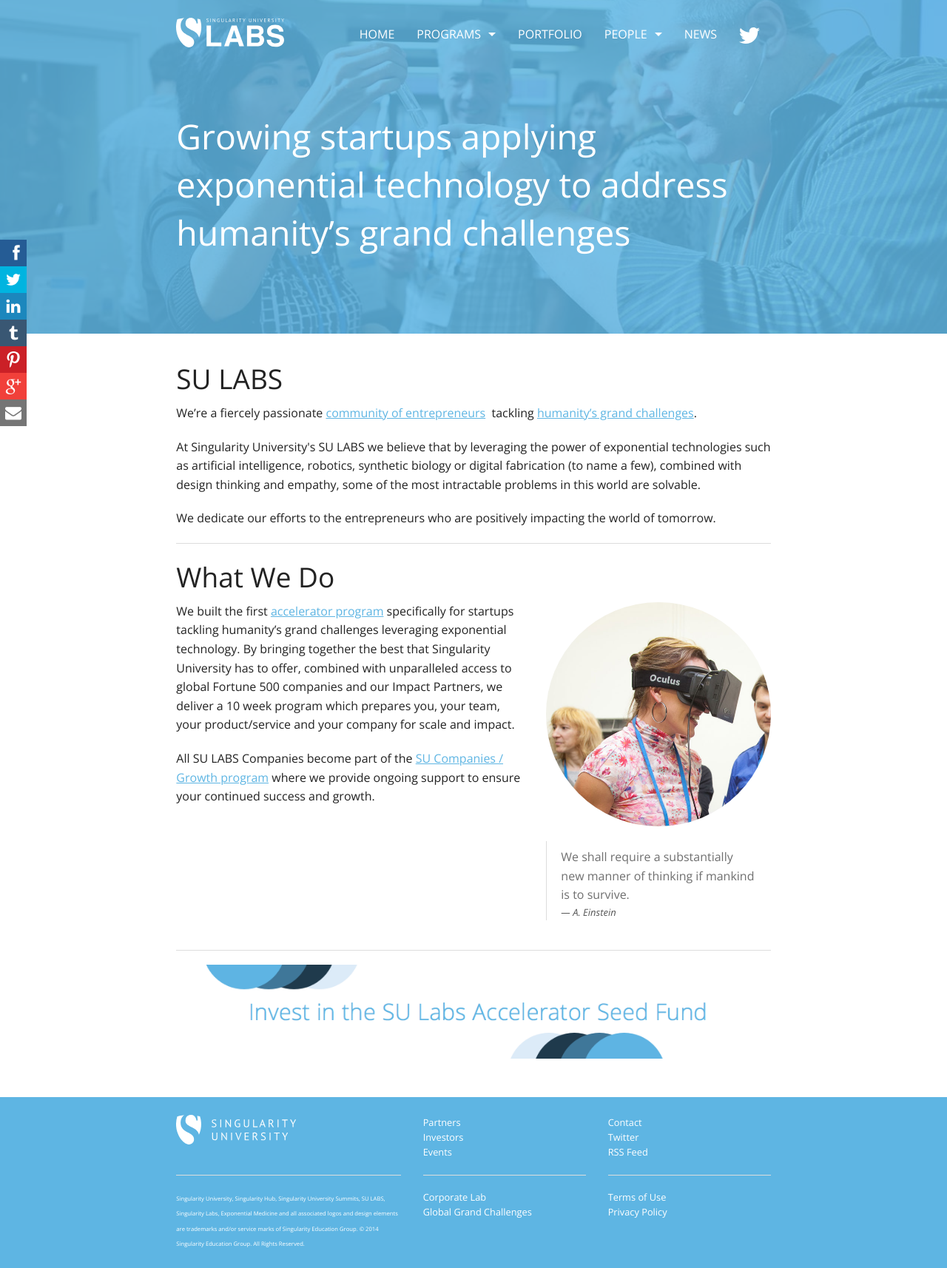
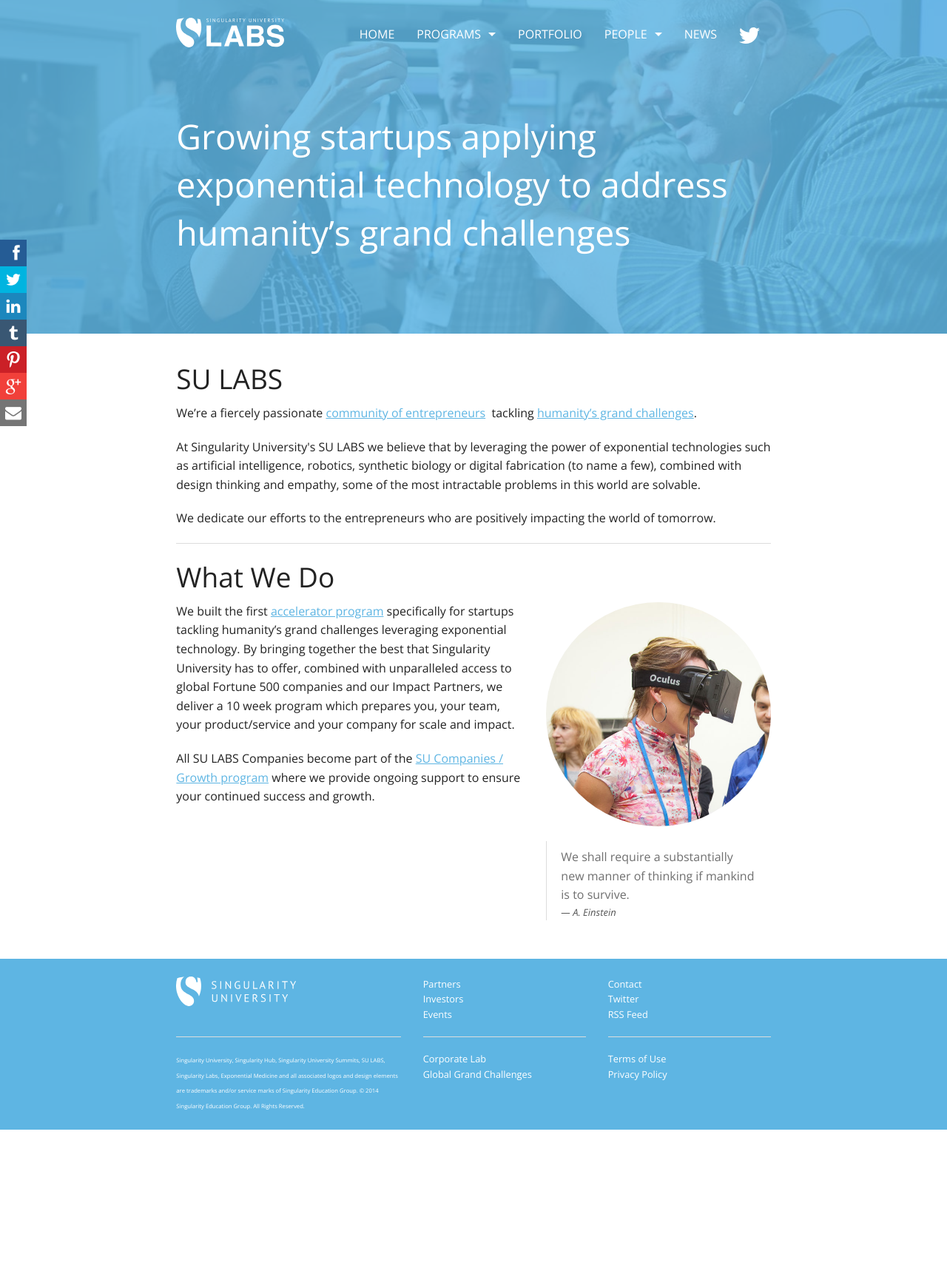
Before and after one commit to SingularityUniversity/startup, a Jekyll site: the page built from index.html, in a window 1280 px wide. Shown: the whole page at 74% size. Built offline with Jekyll 4.4.1, drawn with Linux system fonts in a browser that asks for light colours; Markdown is read by kramdown in place of the engine named in the settings; after the commit the page ends 1527 px from its top, so only the background shows below that.

Commit message:
removed funding opportunity

```diff
--- a/index.html
+++ b/index.html
@@ -39,10 +39,4 @@
       <p><blockquote>We shall require a substantially new manner of thinking if mankind is to survive.<cite>A. Einstein</cite></blockquote></p>
     </div>
   </div>
-  <div class="row">
-    <div class="large-10 columns large-offset-1 end">
-      <hr />
-      <p><a href="https://www.crowdfunder.com/singularity-university/invest"><img src="/img/banner-crowdfunder.jpg" alt="Banner Campaign: Crowdfunder" /></a></p>
-    </div>
-  </div>
 </div> <!-- main-content -->
```
